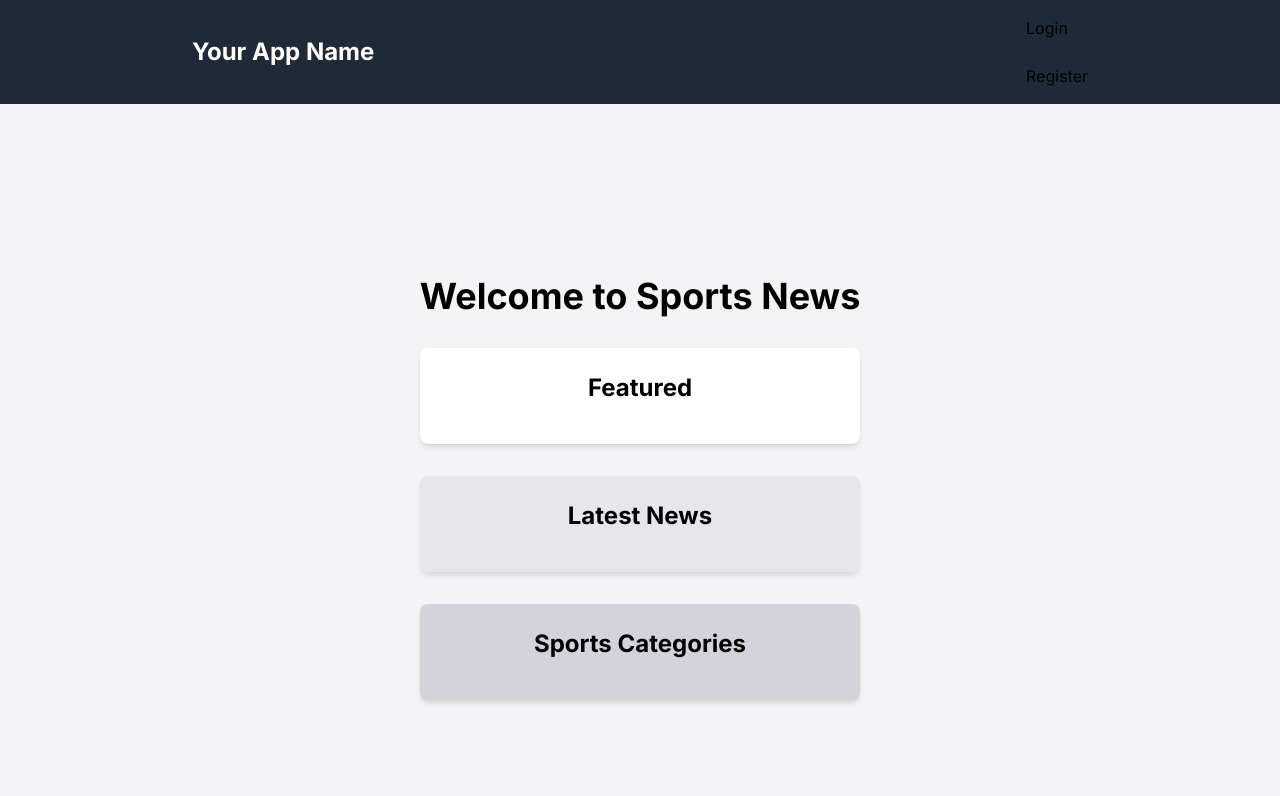
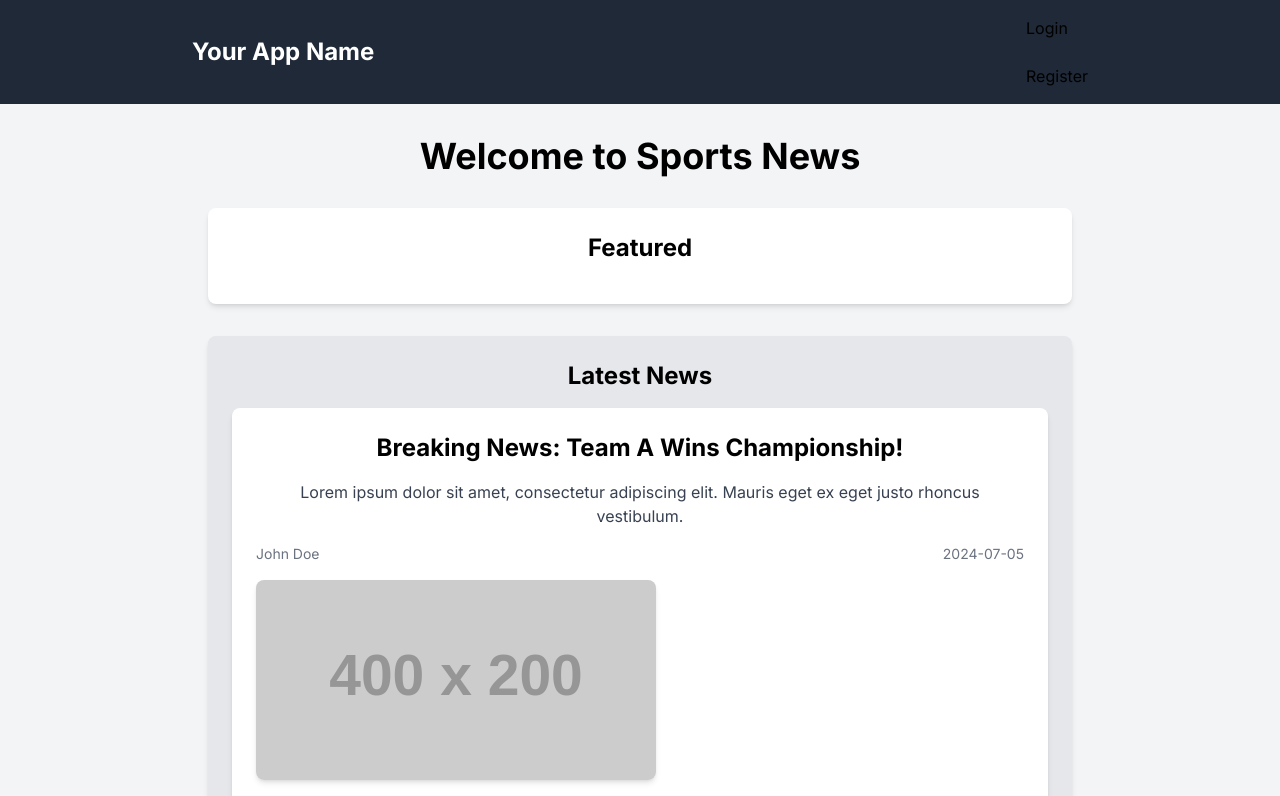
Before and after one commit to huy246302/nextjs-dashboard, a Next.js app: page / in a window 1280 px wide. Shown: the top 796 px of the page. Built offline with nearby package versions, Linux system fonts and the light colour scheme; what tailwindcss-animated would draw is missing.

Commit message:
postsmockdata

```diff
--- a/app/mockdata/post.js
+++ b/app/mockdata/post.js
@@ -1,4 +1,4 @@
-export const post = [
+export const posts = [
     {
         id: 1,
         title: 'Breaking News: Team A Wins Championship!',
@@ -6,7 +6,7 @@ export const post = [
         category: 'Sports',
         author: 'John Doe',
         date: '2024-07-05',
-        imageUrl: '../../public/1.jpg',
+        imageUrl: 'https://via.placeholder.com/400x200',
     },
     {
         id: 2,
@@ -15,7 +15,7 @@ export const post = [
         category: 'Sports',
         author: 'Jane Smith',
         date: '2024-07-04',
-        imageUrl: '../../public/2.jpg',
+        imageUrl: 'https://via.placeholder.com/400x200',
     },
     {
         id: 3,
@@ -24,7 +24,7 @@ export const post = [
         category: 'Sports',
         author: 'Michael Brown',
         date: '2024-07-03',
-        imageUrl: '../../public/3.jpg',
+        imageUrl: 'https://via.placeholder.com/400x200',
     },
     {
         id: 4,
@@ -33,7 +33,7 @@ export const post = [
         category: 'Sports',
         author: 'Emily Davis',
         date: '2024-07-02',
-        imageUrl: '../../public/4.jpg',
+        imageUrl: 'https://via.placeholder.com/400x200',
     },
     {
         id: 5,
@@ -42,7 +42,7 @@ export const post = [
         category: 'Sports',
         author: 'Chris Wilson',
         date: '2024-07-01',
-        imageUrl: '../../public/5.jpg',
+        imageUrl: 'https://via.placeholder.com/400x200',
     },
     {
         id: 6,
@@ -51,7 +51,7 @@ export const post = [
         category: 'Sports',
         author: 'John Doe',
         date: '2024-06-30',
-        imageUrl: '../../public/6.jpg',
+        imageUrl: 'https://via.placeholder.com/400x200',
     },
     {
         id: 7,
@@ -60,7 +60,7 @@ export const post = [
         category: 'Sports',
         author: 'Jane Smith',
         date: '2024-06-29',
-        imageUrl: '../../public/7.jpg',
+        imageUrl: 'https://via.placeholder.com/400x200',
     },
     {
         id: 8,
@@ -69,7 +69,7 @@ export const post = [
         category: 'Sports',
         author: 'Michael Brown',
         date: '2024-06-28',
-        imageUrl: '../../public/8.jpg',
+        imageUrl: 'https://via.placeholder.com/400x200',
     },
     {
         id: 9,
@@ -78,7 +78,7 @@ export const post = [
         category: 'Sports',
         author: 'Emily Davis',
         date: '2024-06-27',
-        imageUrl: '../../public/9.jpg',
+        imageUrl: 'https://via.placeholder.com/400x200',
     },
     {
         id: 10,
@@ -87,7 +87,7 @@ export const post = [
         category: 'Sports',
         author: 'Chris Wilson',
         date: '2024-06-26',
-        imageUrl: '../../public/10.jpg',
+        imageUrl: 'https://via.placeholder.com/400x200',
     },
     {
         id: 11,
@@ -96,7 +96,7 @@ export const post = [
         category: 'Sports',
         author: 'John Doe',
         date: '2024-06-25',
-        imageUrl: '../../public/1.jpg',
+        imageUrl: 'https://via.placeholder.com/400x200',
     },
     {
         id: 12,
@@ -105,7 +105,7 @@ export const post = [
         category: 'Sports',
         author: 'Jane Smith',
         date: '2024-06-24',
-        imageUrl: '../../public/5.jpg',
+        imageUrl: 'https://via.placeholder.com/400x200',
     },
     {
         id: 13,
@@ -114,7 +114,7 @@ export const post = [
         category: 'Sports',
         author: 'Michael Brown',
         date: '2024-06-23',
-        imageUrl: '../../public/3.jpg',
+        imageUrl: 'https://via.placeholder.com/400x200',
     },
     {
         id: 14,
@@ -123,7 +123,7 @@ export const post = [
         category: 'Sports',
         author: 'Emily Davis',
         date: '2024-06-22',
-        imageUrl: '../../public/7.jpg',
+        imageUrl: 'https://via.placeholder.com/400x200',
     },
     {
         id: 15,
@@ -132,6 +132,6 @@ export const post = [
         category: 'Sports',
         author: 'Chris Wilson',
         date: '2024-06-21',
-        imageUrl: '../../public/9.jpg',
+        imageUrl: 'https://via.placeholder.com/400x200',
     },
 ]
--- a/app/page.js
+++ b/app/page.js
@@ -1,4 +1,5 @@
 import Link from 'next/link';
+import { posts } from './mockdata/post';
 
 export default function Home() {
     return (
@@ -18,8 +19,17 @@ export default function Home() {
                 {/* Latest News Section */}
                 <section className="mb-8 bg-gray-200 rounded-lg shadow-md p-6">
                     <h2 className="text-2xl font-bold mb-4">Latest News</h2>
-                    {/* Latest news components */}
-                    {/* Example: <LatestNews /> */}
+                    {posts.map(post => (
+                        <section key={post.id} className="mb-8 bg-white rounded-lg shadow-md p-6">
+                            <h2 className="text-2xl font-bold mb-4">{post.title}</h2>
+                            <p className="text-gray-700">{post.content}</p>
+                            <div className="flex justify-between mt-4">
+                                <p className="text-sm text-gray-500">{post.author}</p>
+                                <p className="text-sm text-gray-500">{post.date}</p>
+                            </div>
+                            <img src={post.imageUrl} alt={post.title} className="mt-4 rounded-lg shadow-md" />
+                        </section>
+                    ))}
                 </section>
 
                 {/* Sports Categories Section */}
```
